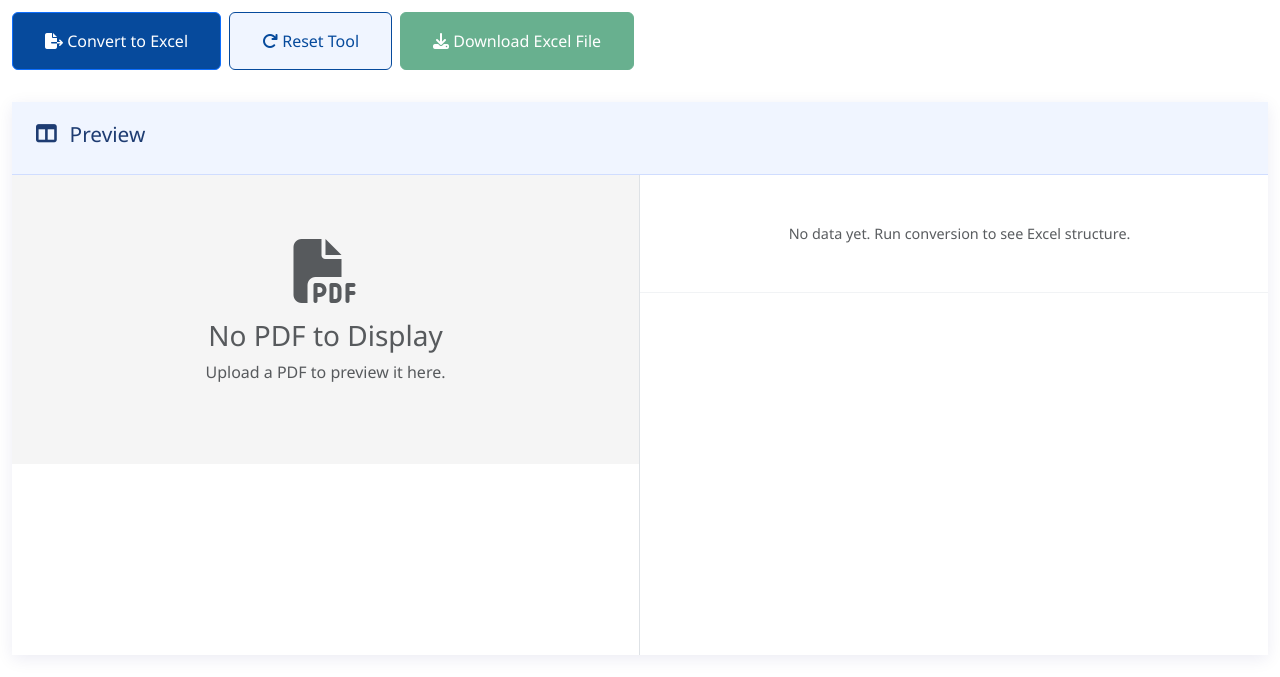
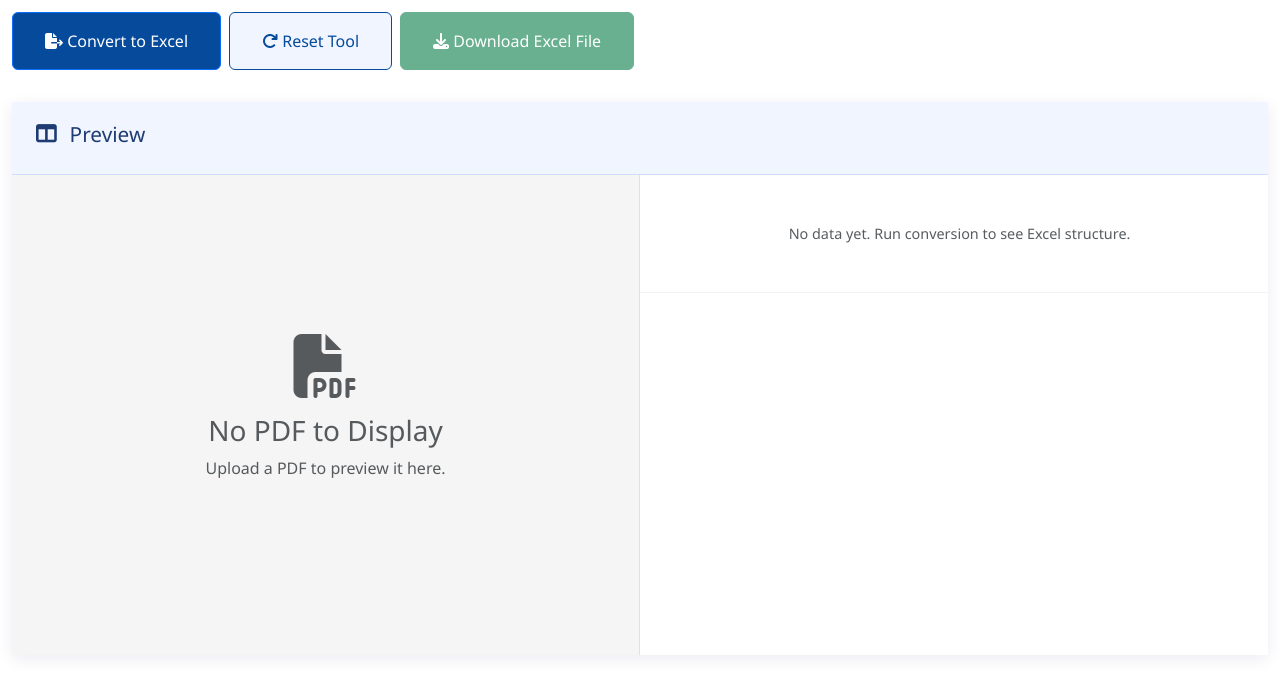
Before and after one commit to relievvautomation-collab/pdftoexcel, a Flask app: page / in a window 1280 px wide. Shown: the part 1136-1813 px from the top of the page. Run offline with Flask 3, Linux system fonts and the light colour scheme; some libraries are stand-ins or nearby versions.

Commit message:
Update style.css

```diff
--- a/static/css/style.css
+++ b/static/css/style.css
@@ -379,6 +379,8 @@ select.form-select:focus{
     display: flex;
     flex-direction: column;
     align-items: center;
+    height: 100%;
+    justify-content: center;
 }
 
 .pdf-canvas-container {
```
